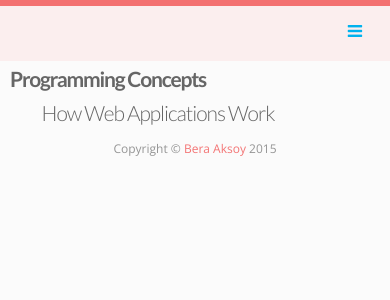
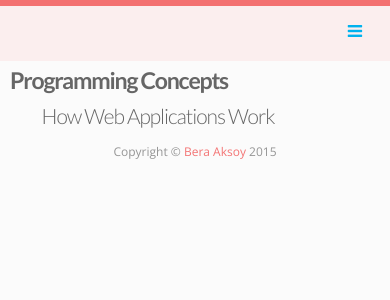
Before and after one commit to baksoy/baksoy.github.io, a Jekyll site: the page built from index.html, in a window 390 px wide. Shown: the top 300 px of the page. Built offline with Jekyll 4.4.1, drawn with Linux system fonts in a browser that asks for light colours; nearby versions of some CDN libraries; Markdown is read by kramdown in place of the engine named in the settings.

Commit message:
Change h1, h2, h3, h4, h5, h6 font-size for media query small size

```diff
--- a/_sass/_base.scss
+++ b/_sass/_base.scss
@@ -67,7 +67,7 @@
         letter-spacing: -1.2px;
 
         @media screen and (max-width: $break-small){
-            font-size: 1em !important;
+            font-size: 1.1em !important;
         }
     }
 
```
